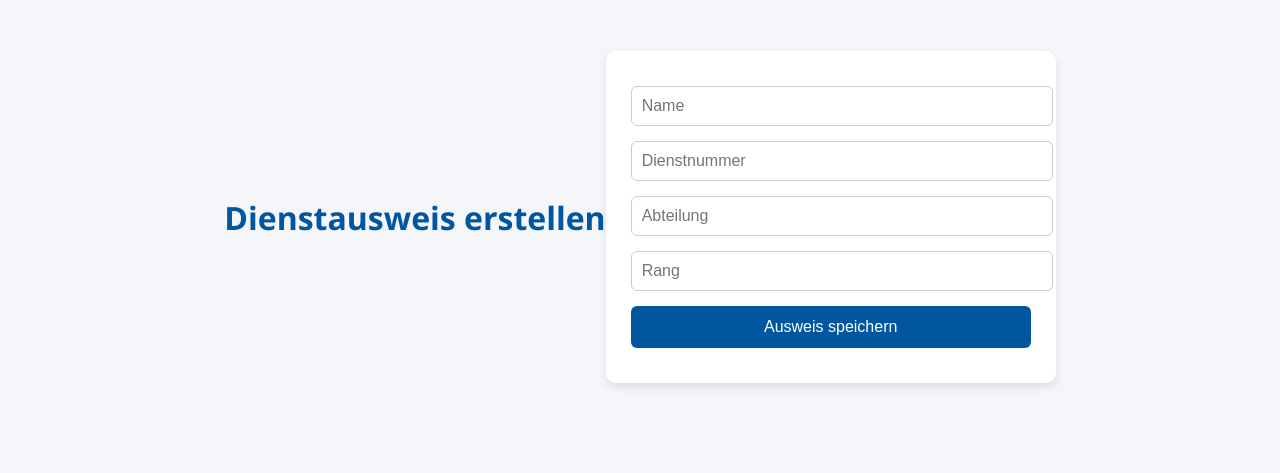
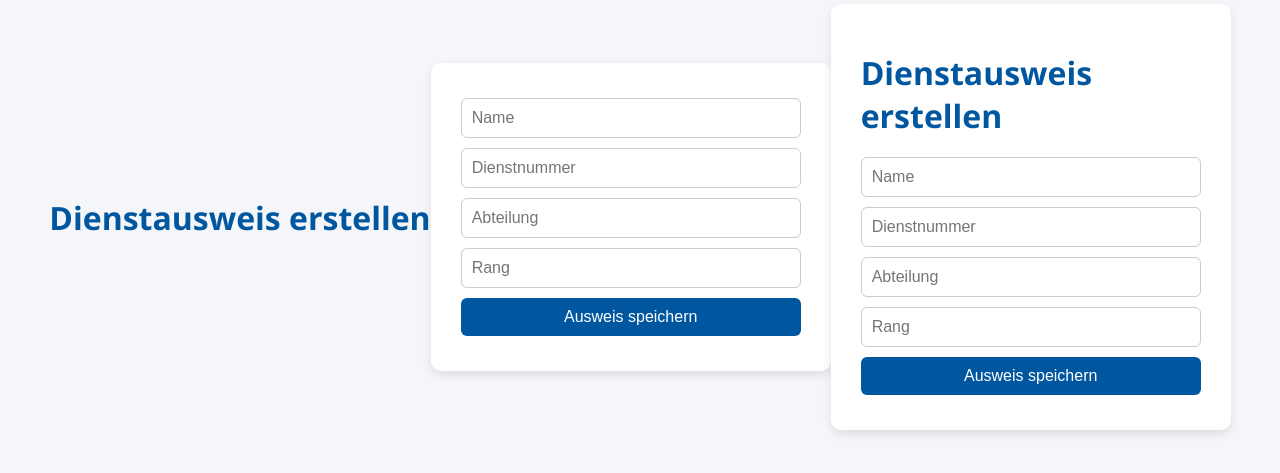
Before and after one commit to mtc1206/mtc1206.github.io, a plain HTML site: page index.html in a window 1280 px wide. Shown: the part 203-676 px from the top of the page. Drawn offline with Linux system fonts and the light colour scheme.

Commit message:
Update index.html

```diff
--- a/index.html
+++ b/index.html
@@ -67,3 +67,63 @@
   </script>
 </body>
 </html>
+
+<!DOCTYPE html>
+<html lang="de">
+<head>
+<meta charset="UTF-8" />
+<meta name="viewport" content="width=device-width, initial-scale=1" />
+<title>Dienstausweis Generator</title>
+<style>
+  html, body {
+    height: 100%;
+    margin: 0;
+  }
+  body {
+    display: flex;
+    justify-content: center; /* horizontal zentrieren */
+    align-items: center;     /* vertikal zentrieren */
+    background-color: #f4f6f9;
+    font-family: 'Segoe UI', sans-serif;
+  }
+  form {
+    background: #fff;
+    padding: 25px 30px;
+    border-radius: 10px;
+    box-shadow: 0 4px 10px rgba(0,0,0,0.1);
+    max-width: 400px;
+    width: 100%;
+    box-sizing: border-box;
+  }
+  input, button {
+    width: 100%;
+    padding: 10px;
+    margin: 10px 0;
+    font-size: 1rem;
+    border-radius: 6px;
+    border: 1px solid #ccc;
+    box-sizing: border-box;
+  }
+  button {
+    background-color: #0057a0;
+    color: white;
+    border: none;
+    cursor: pointer;
+    transition: background-color 0.3s ease;
+  }
+  button:hover {
+    background-color: #003e75;
+  }
+</style>
+</head>
+<body>
+  <form id="ausweisForm">
+    <h1>Dienstausweis erstellen</h1>
+    <input type="text" id="name" placeholder="Name" required />
+    <input type="text" id="dienstnummer" placeholder="Dienstnummer" required />
+    <input type="text" id="abteilung" placeholder="Abteilung" required />
+    <input type="text" id="rang" placeholder="Rang" required />
+    <button type="submit">Ausweis speichern</button>
+  </form>
+</body>
+</html>
```
